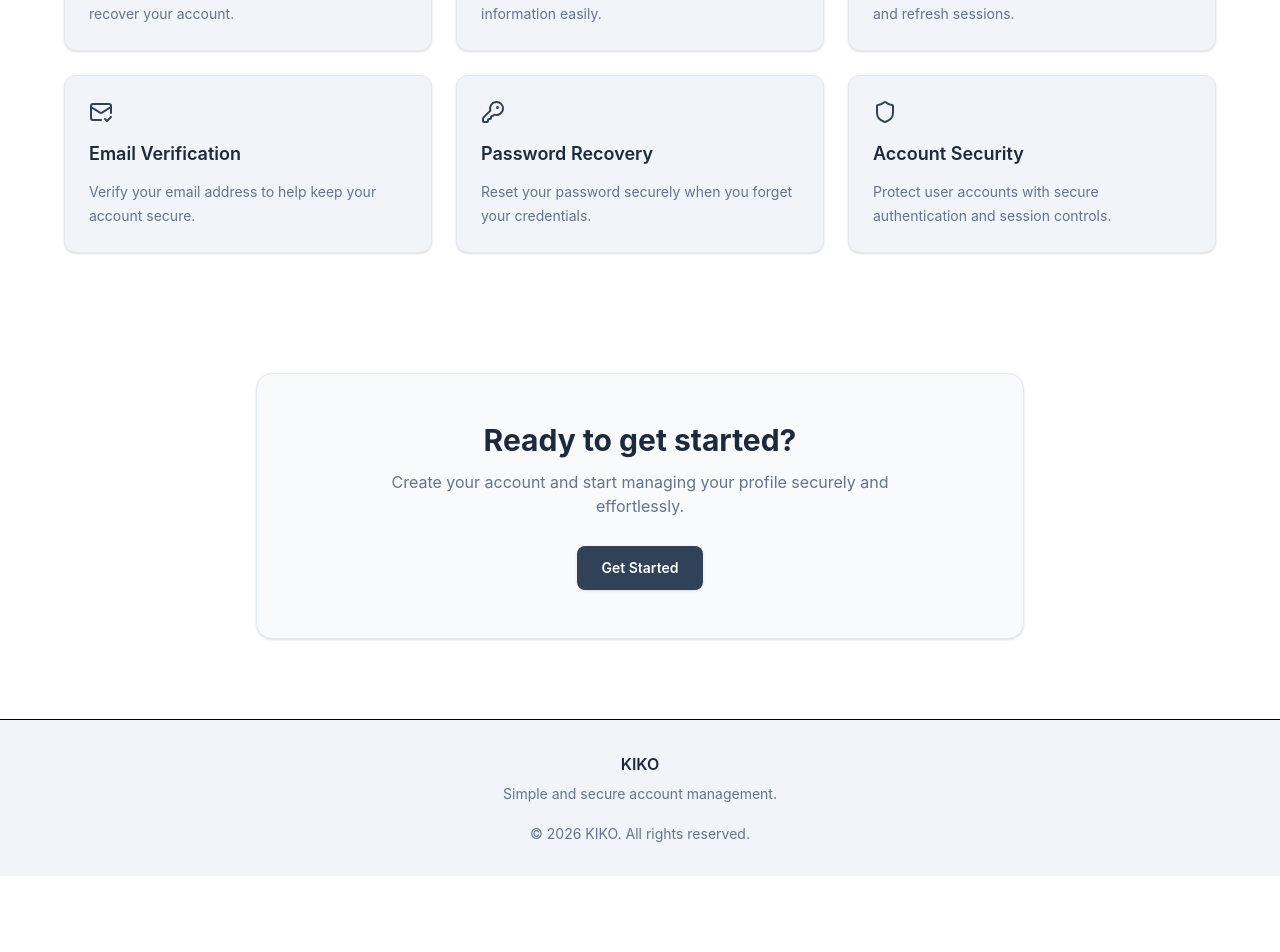
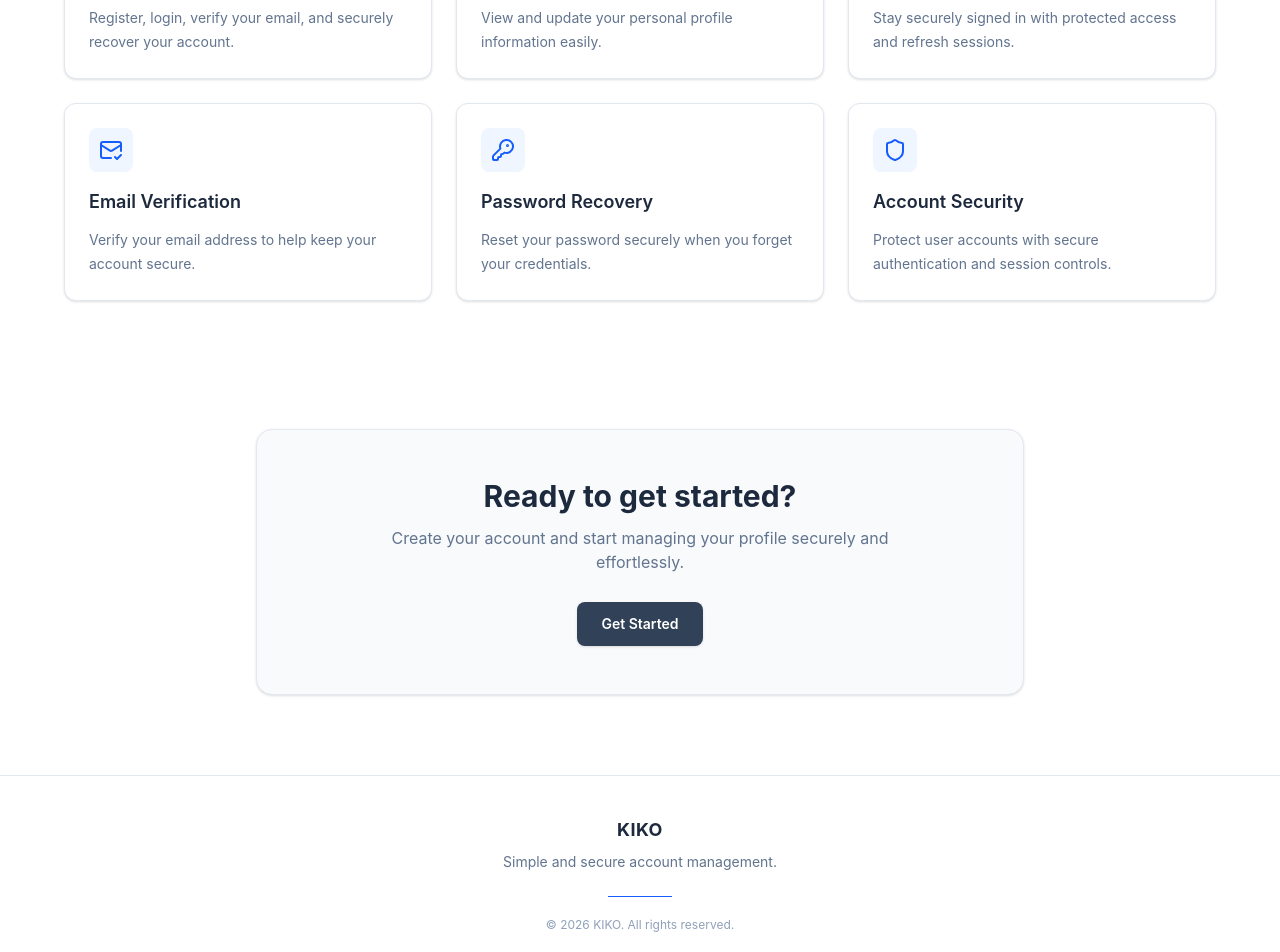
Before and after one commit to Thekishor/user_service, a React (Vite) app in the folder frontend/: page / in a window 1280 px wide. Shown: the part 860-1812 px from the top of the page. Before the commit the page ends 1736 px from the top, so only its background shows below. Built offline with nearby package versions, Linux system fonts and the light colour scheme; no server answers.

Commit message:
layout design

```diff
--- a/frontend/src/components/home/FeaturesSection.jsx
+++ b/frontend/src/components/home/FeaturesSection.jsx
@@ -2,7 +2,7 @@ import { features } from "../../services/features.js";
 
 const FeaturesSection = () => {
   return (
-    <section className="px-6 py-10">
+    <section className="px-6 py-12">
       <div className="mx-auto max-w-6xl">
         <div className="text-center">
           <h2 className="text-3xl font-bold text-slate-800">
@@ -18,9 +18,11 @@ const FeaturesSection = () => {
             return (
               <div
                 key={feature.title}
-                className="rounded-xl border border-slate-200 bg-slate-100 p-6 shadow-sm transition hover:-translate-y-1 hover:shadow-md hover:bg-slate-200"
+                className="rounded-xl border border-slate-200 bg-white p-6 shadow-sm transition duration-200 hover:-translate-y-1 hover:shadow-md"
               >
-                <Icon className="mb-4 h-6 w-6 text-slate-700" />
+                <div className="mb-4 flex h-11 w-11 items-center justify-center rounded-lg bg-blue-50">
+                  <Icon className="h-6 w-6 text-blue-600" />
+                </div>
 
                 <h3 className="text-lg font-semibold text-slate-800">
                   {feature.title}
--- a/frontend/src/components/home/Footer.jsx
+++ b/frontend/src/components/home/Footer.jsx
@@ -1,14 +1,16 @@
 const Footer = () => {
   return (
-    <footer className="border-t bg-slate-100 px-6 py-8">
+    <footer className="border-t border-slate-200 bg-white px-6 py-10">
       <div className="mx-auto max-w-6xl text-center">
-        <h2 className="font-semibold text-slate-800">KIKO</h2>
+        <h2 className="text-lg font-bold tracking-wide text-slate-800">KIKO</h2>
 
         <p className="mt-2 text-sm text-slate-500">
           Simple and secure account management.
         </p>
 
-        <p className="mt-5 text-sm text-slate-500">
+        <div className="mx-auto mt-6 h-px w-16 bg-blue-600" />
+
+        <p className="mt-5 text-xs text-slate-400">
           © 2026 KIKO. All rights reserved.
         </p>
       </div>
--- a/frontend/src/pages/ChangePassword.jsx
+++ b/frontend/src/pages/ChangePassword.jsx
@@ -62,7 +62,7 @@ const ChangePassword = () => {
 
         <div className="rounded-2xl border border-slate-200 bg-white p-6 shadow-sm sm:p-8">
           {errorResponse && (
-            <div className="mb-5 rounded-md bg-red-50 px-4 py-2.5 text-center text-sm text-red-700">
+            <div className="mb-5 rounded-lg border border-red-100 bg-red-50 px-4 py-3 text-center text-sm text-red-700">
               {errorResponse}
             </div>
           )}
--- a/frontend/src/pages/ForgotPassword.jsx
+++ b/frontend/src/pages/ForgotPassword.jsx
@@ -57,7 +57,7 @@ const ForgotPassword = () => {
         Enter your email address to receive a password reset link.
       </p>
       {errorResponse && (
-        <div className="mb-5 rounded-md bg-red-50 px-4 py-2.5 text-center text-sm text-red-600">
+        <div className="mb-5 rounded-lg border border-red-100 bg-red-50 px-4 py-3 text-center text-sm text-red-700">
           {errorResponse}
         </div>
       )}
--- a/frontend/src/pages/Login.jsx
+++ b/frontend/src/pages/Login.jsx
@@ -72,7 +72,7 @@ const Login = () => {
       </p>
 
       {errorResponse && (
-        <div className="mb-5 rounded-lg bg-red-50 px-4 py-3 text-center text-sm text-red-700">
+        <div className="mb-5 rounded-lg border border-red-100 bg-red-50 px-4 py-3 text-center text-sm text-red-700">
           {errorResponse}
         </div>
       )}
@@ -135,7 +135,7 @@ const Login = () => {
         </fieldset>
       </form>
 
-      <div className="mt-2 border-t border-slate-100 pt-5">
+      <div className="mt-3 border-t border-slate-100 pt-5">
         <p className="text-center text-sm text-slate-500">
           Don't have an account?
           <Link
--- a/frontend/src/pages/Register.jsx
+++ b/frontend/src/pages/Register.jsx
@@ -59,7 +59,7 @@ const Register = () => {
       </p>
 
       {errorResponse && (
-        <div className="mb-5 rounded-lg bg-red-50 px-4 py-3 text-center text-sm text-red-700">
+        <div className="mb-5 rounded-lg border border-red-100 bg-red-50 px-4 py-3 text-center text-sm text-red-700">
           {errorResponse}
         </div>
       )}
@@ -120,7 +120,7 @@ const Register = () => {
           </button>
         </fieldset>
       </form>
-      <p className="mt-2 border-t border-slate-100 pt-5 text-center text-sm text-slate-500">
+      <p className="mt-3 border-t border-slate-100 pt-5 text-center text-sm text-slate-500">
         Already have an account?
         <Link
           to="/login"
--- a/frontend/src/pages/ResetPassword.jsx
+++ b/frontend/src/pages/ResetPassword.jsx
@@ -63,7 +63,7 @@ const ResetPassword = () => {
         Reset Password
       </h1>
       {errorResponse && (
-        <div className="mb-5 rounded-md bg-red-50 px-4 py-2.5 text-center text-sm text-red-700">
+        <div className="mb-5 rounded-lg border border-red-100 bg-red-50 px-4 py-3 text-center text-sm text-red-700">
           {errorResponse}
         </div>
       )}
--- a/frontend/src/pages/VerifyEmail.jsx
+++ b/frontend/src/pages/VerifyEmail.jsx
@@ -43,15 +43,21 @@ const VerifyEmail = () => {
 
   return (
     <AuthLayout>
-      <div className="py-8 text-center">
+      <div className="py-6 text-center">
         {/* verifying email */}
         {status === "verifying" && (
           <>
-            <div className="mx-auto mb-5 h-8 w-8 animate-spin rounded-full border-3 border-slate-200 border-t-blue-600" />
+            <div className="mx-auto mb-6 flex h-16 w-16 items-center justify-center rounded-full bg-blue-50">
+              <div className="h-8 w-8 animate-spin rounded-full border-3 border-blue-100 border-t-blue-600" />
+            </div>
 
-            <h1 className="text-2xl font-bold text-slate-700">
+            <h1 className="text-2xl font-bold text-slate-800">
               Verifying your email...
             </h1>
+
+            <p className="mt-2 text-sm text-slate-500">
+              Please wait while we confirm your email address.
+            </p>
           </>
         )}
 
@@ -61,16 +67,16 @@ const VerifyEmail = () => {
             <div className="mx-auto mb-5 flex h-16 w-16 items-center justify-center rounded-full bg-green-100 text-3xl text-green-600">
               <Check size={32} strokeWidth={2.5} />
             </div>
-            <h1 className="text-2xl font-bold text-slate-700">
+            <h1 className="text-2xl font-bold text-slate-800">
               Email Verified!
             </h1>
             <p className="mt-2 text-sm text-slate-500">{message}</p>
             <button
               type="button"
               onClick={() => navigate("/login")}
-              className="mt-6 w-full rounded-lg bg-blue-600 py-2.5 font-semibold text-white hover:bg-blue-700"
+              className="mt-6 w-full rounded-lg bg-blue-600 py-3 font-semibold text-white shadow-sm transition duration-200 hover:bg-blue-700 hover:shadow-md active:scale-[0.99]"
             >
-              Go to Login →
+              Go to Login
             </button>
           </>
         )}
@@ -81,14 +87,14 @@ const VerifyEmail = () => {
             <div className="mx-auto mb-5 flex h-16 w-16 items-center justify-center rounded-full bg-red-100 text-3xl text-red-600">
               <X size={32} strokeWidth={2.5} />
             </div>
-            <h1 className="text-2xl font-bold text-slate-700">
+            <h1 className="text-2xl font-bold text-slate-800">
               Verification Failed
             </h1>
             <p className="mt-2 text-sm text-slate-500">{message}</p>
             <button
               type="button"
               onClick={() => navigate("/login")}
-              className="mt-6 w-full rounded-lg bg-blue-600 py-2.5 font-semibold text-white hover:bg-blue-700"
+              className="mt-6 w-full rounded-lg bg-blue-600 py-3 font-semibold text-white shadow-sm transition duration-200 hover:bg-blue-700 hover:shadow-md active:scale-[0.99]"
             >
               Back to Login
             </button>
```
